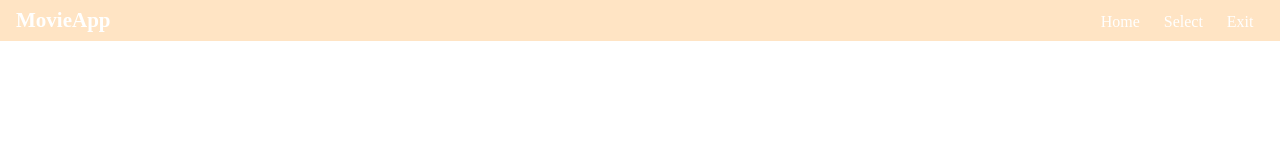
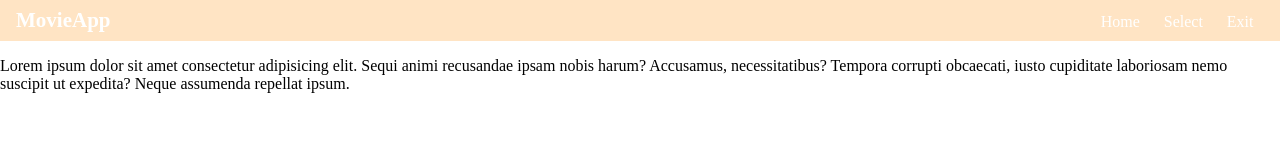
Before and after one commit to omerapaydin/todoapp, a plain HTML site: page page/index.html in a window 1280 px wide. Drawn offline with Linux system fonts and the light colour scheme.

Commit message:
Paragraf Eklendi

```diff
--- a/page/index.html
+++ b/page/index.html
@@ -1,4 +1,3 @@
-
 <!DOCTYPE html>
 <html lang="en">
   <head>
@@ -59,6 +58,11 @@
         </ul>
       </nav>
     </section>
-
+    <p>
+      Lorem ipsum dolor sit amet consectetur adipisicing elit. Sequi animi
+      recusandae ipsam nobis harum? Accusamus, necessitatibus? Tempora corrupti
+      obcaecati, iusto cupiditate laboriosam nemo suscipit ut expedita? Neque
+      assumenda repellat ipsum.
+    </p>
   </body>
 </html>
```
